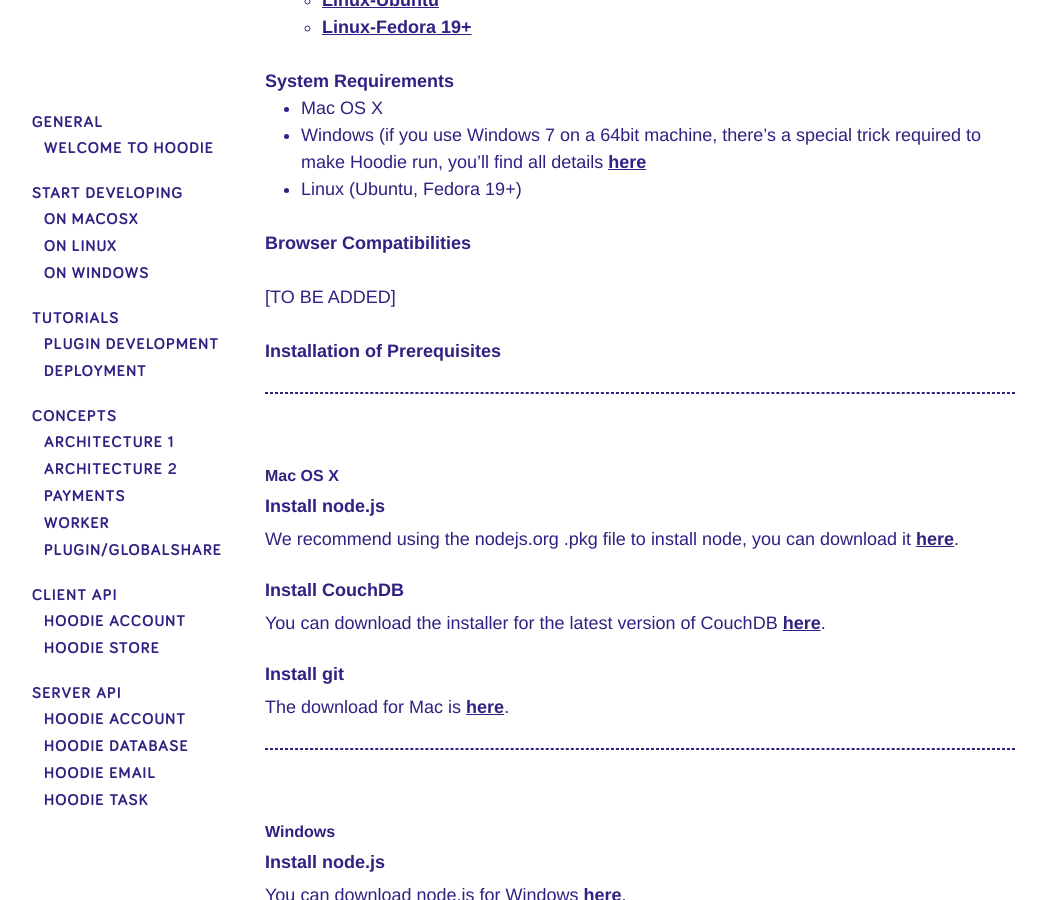
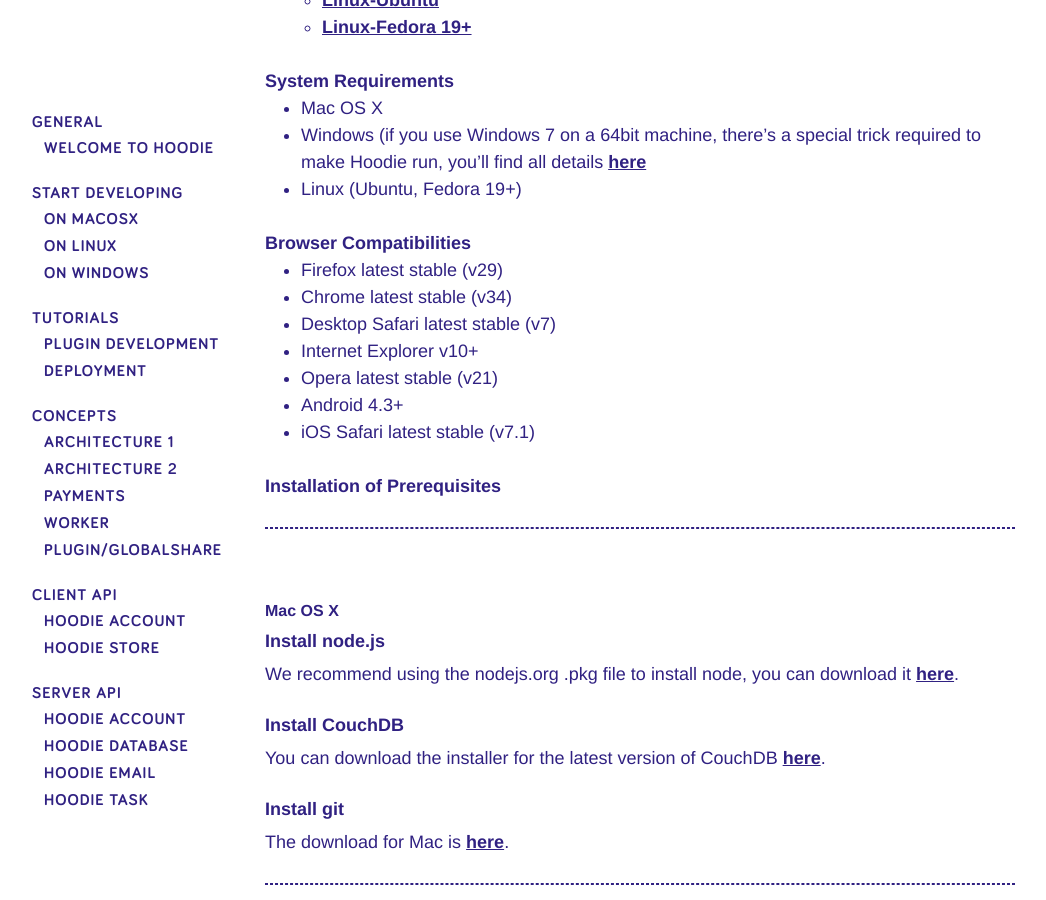
Before and after one commit to hoodiehq-archive/documentation, a Jekyll site: the page built from tutorials/system-requirements-browser-compatibilities-prerequisites-before-getting-started-with-hoodie.md, in a window 1280 px wide and 900 px high, scrolled down 500 px. Shown: the whole window, without its empty margins (0-1046 px from the left). Built offline with Jekyll 4.4.1, drawn with Linux system fonts in a browser that asks for light colours; Markdown is read by kramdown in place of the engine named in the settings.

Commit message:
added browser compatibilities

```diff
--- a/tutorials/system-requirements-browser-compatibilities-prerequisites-before-getting-started-with-hoodie.md
+++ b/tutorials/system-requirements-browser-compatibilities-prerequisites-before-getting-started-with-hoodie.md
@@ -22,8 +22,13 @@ This is a list of everything you should know and prepare *before* finally starti
 
 ## Browser Compatibilities
 
-[TO BE ADDED]
-
+* Firefox latest stable (v29)
+* Chrome latest stable (v34)
+* Desktop Safari latest stable (v7)
+* Internet Explorer v10+
+* Opera latest stable (v21)
+* Android 4.3+
+* iOS Safari latest stable (v7.1)
 
 ## Installation of Prerequisites
 
```
